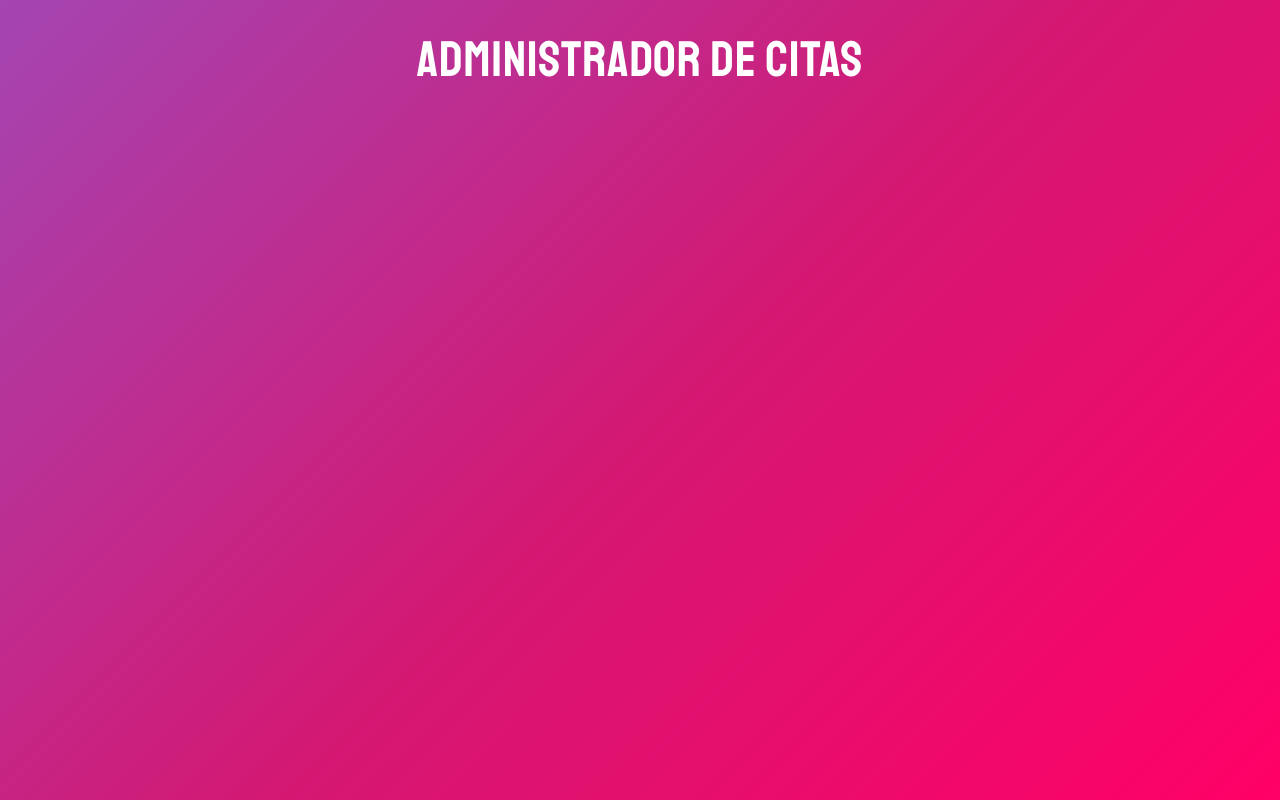
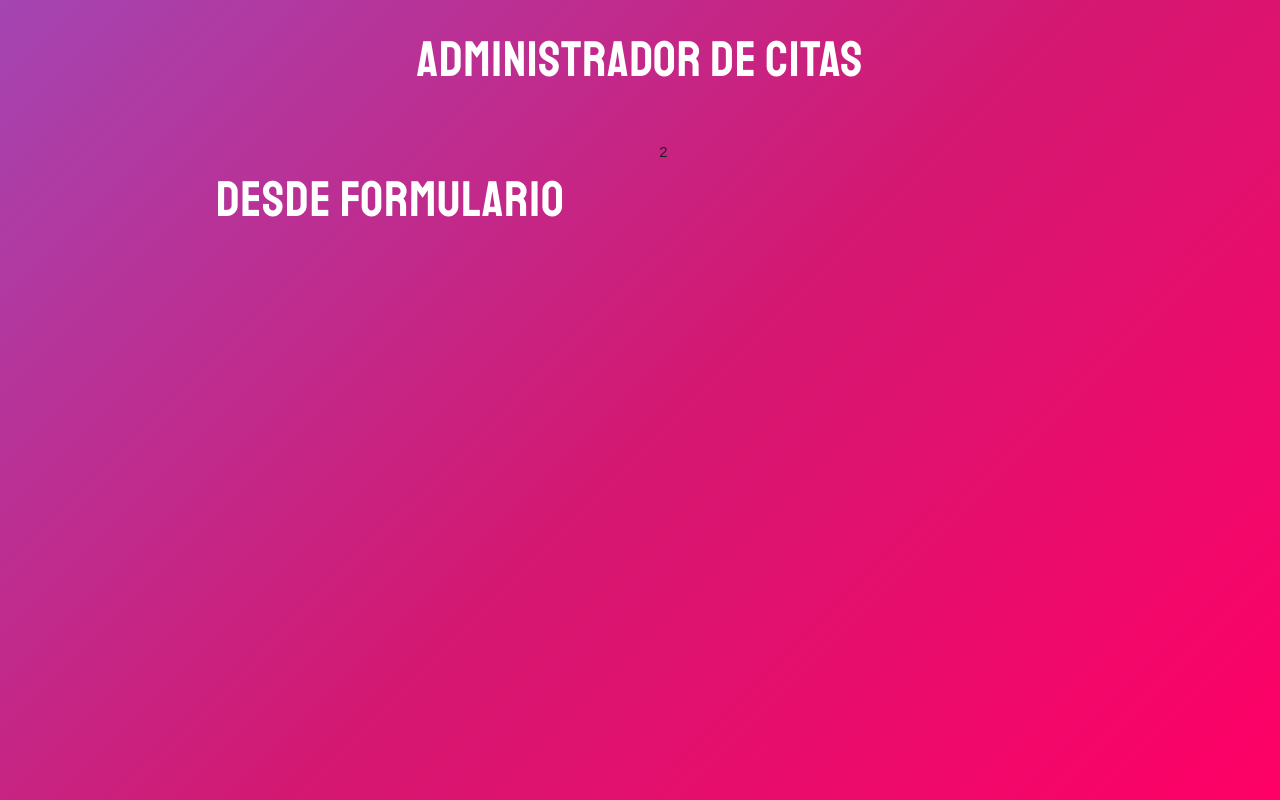
Before and after one commit to fgonzalezberro/appointment-system, a React (Create React App) app: page / in a window 1280 px wide. Built offline with nearby package versions, Linux system fonts and the light colour scheme.

Commit message:
Create form component

```diff
--- a/public/index.html
+++ b/public/index.html
@@ -25,8 +25,11 @@
       Learn how to configure a non-root public URL by running `npm run build`.
     -->
     <title>Administración de citas</title>
+    <!--Import normalize library-->
     <link rel="stylesheet" href="https://cdnjs.cloudflare.com/ajax/libs/normalize/8.0.1/normalize.min.css">
+    <!--Import Google Fonts-->
     <link href="https://fonts.googleapis.com/css?family=Staatliches" rel="stylesheet">
+    <!--Import Skeleton CSS Framework-->
     <link rel="stylesheet" href="https://cdnjs.cloudflare.com/ajax/libs/skeleton/2.0.4/skeleton.min.css">
   </head>
   <body>
--- a/src/App.js
+++ b/src/App.js
@@ -1,10 +1,30 @@
+// Import React
+import React, {Fragment} from 'react';
+
+// Import components
+import Formulario from './components/Formulario';
+
+// Import CSS
 import './index.css';
+
 
 function App() {
   return (
-    <div className="App">
+    <Fragment>
       <h1>Administrador de citas</h1>
-    </div>
+      <div className='container'>
+        <div className='row'>
+          <div className='one-half column'>
+            <Formulario />
+          </div>
+
+          <div className='one-half column'>
+            2
+          </div>
+        </div>
+      </div>
+    </Fragment>
+
   );
 }
 
--- /dev/null
+++ b/src/components/Formulario.js
@@ -0,0 +1,11 @@
+// Import react
+import React from 'react';
+
+// Formulario component
+const Formulario = () =>{
+    return(
+      <h1>Desde Formulario</h1>
+    );
+}
+
+export default Formulario;
```
